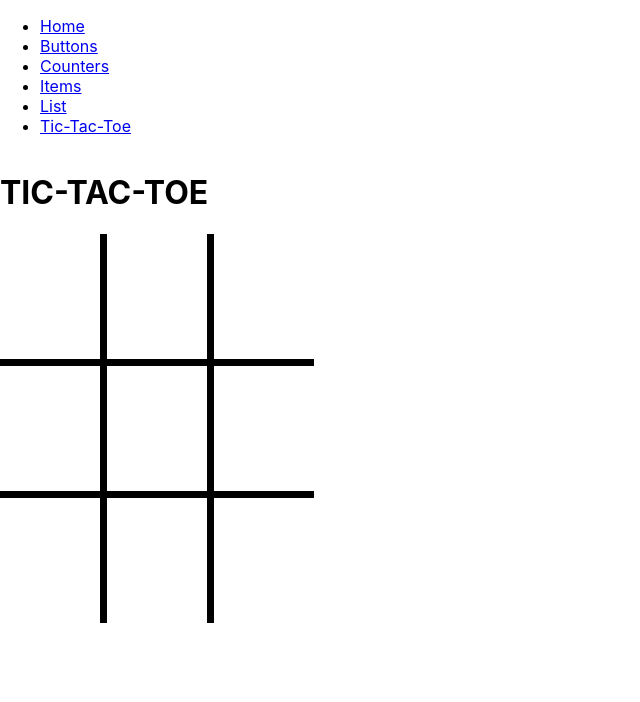
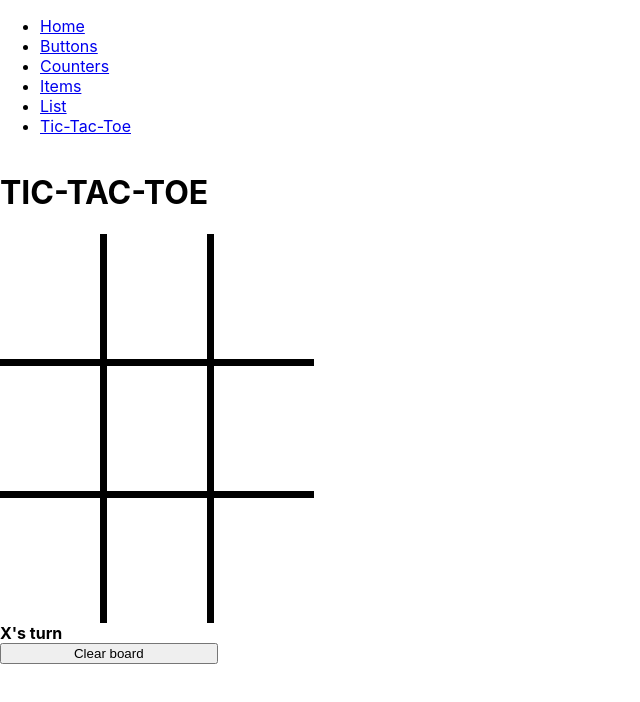
Before and after one commit to TaaviKodari/2023KevatPe1715_react-harjoitus, a React (Create React App) app in the folder 2023kevatpe1715_react-app/: page /TicTacToe in a window 1280 px wide. Shown: the top 702 px of the page, without its empty margins (0-640 px from the left). Built offline with nearby package versions, Linux system fonts and the light colour scheme.

Commit message:
step 6 valmis

```diff
--- a/2023kevatpe1715_react-app/src/TicTacToe/TicTacToe.css
+++ b/2023kevatpe1715_react-app/src/TicTacToe/TicTacToe.css
@@ -33,3 +33,7 @@
     flex-direction: column;
     color:black;
 }
+
+.game button{
+    width: 17%;
+}
--- a/2023kevatpe1715_react-app/src/TicTacToe/TicTacToe.jsx
+++ b/2023kevatpe1715_react-app/src/TicTacToe/TicTacToe.jsx
@@ -9,17 +9,27 @@
 export const TicTacToe =()=>{
     const[gameState, setGameState] = useState(initialBoard);
     const[isXTurn, setIsXTurn] = useState(true);
-    const [status, setStatus] = useState('');
+    const[status, setStatus] = useState('');
 
     useEffect(()=>{
         const winner = checkWinner();
         if(winner){
             setStatus(`Winner: ${winner}`);
+        }else if(!gameState.includes('')){
+            setStatus("It's a draw")
+        }else{
+            setStatus(`${isXTurn ? 'X' : 'O'}'s turn`);
         }
-    }, gameState)
+
+    }, [gameState])
 
     const onSquareClick = (index) =>{
         let strings = Array.from(gameState);
+
+        if(status.includes("Winner")){
+            return;
+        }
+
         if(strings[index] !== ''){
             return;
         }
@@ -55,7 +65,27 @@
             <div className="game">
                 <h1>TIC-TAC-TOE</h1>
                 <Board gameState={gameState} onSquareClick={onSquareClick}/>
-                {status}
+
+                {!status.includes("Winner")&&(
+                    <>
+                        <span>{status}</span>
+                        <button onClick={()=>{
+                            setGameState(initialBoard);
+                            setIsXTurn(true);
+                        }}>Clear board</button>
+                    </>
+                )}
+
+                {status.includes("Winner")&&(
+                    <>
+                        <span style={{color:"green"}}>{status}</span>
+                        <button style={{background: "lightgreen"}} onClick={()=>{
+                            setGameState(initialBoard);
+                            setIsXTurn(true);
+                        }}>Play again</button>
+                    </>
+                )}
+
             </div>
         </div>
     );
```
